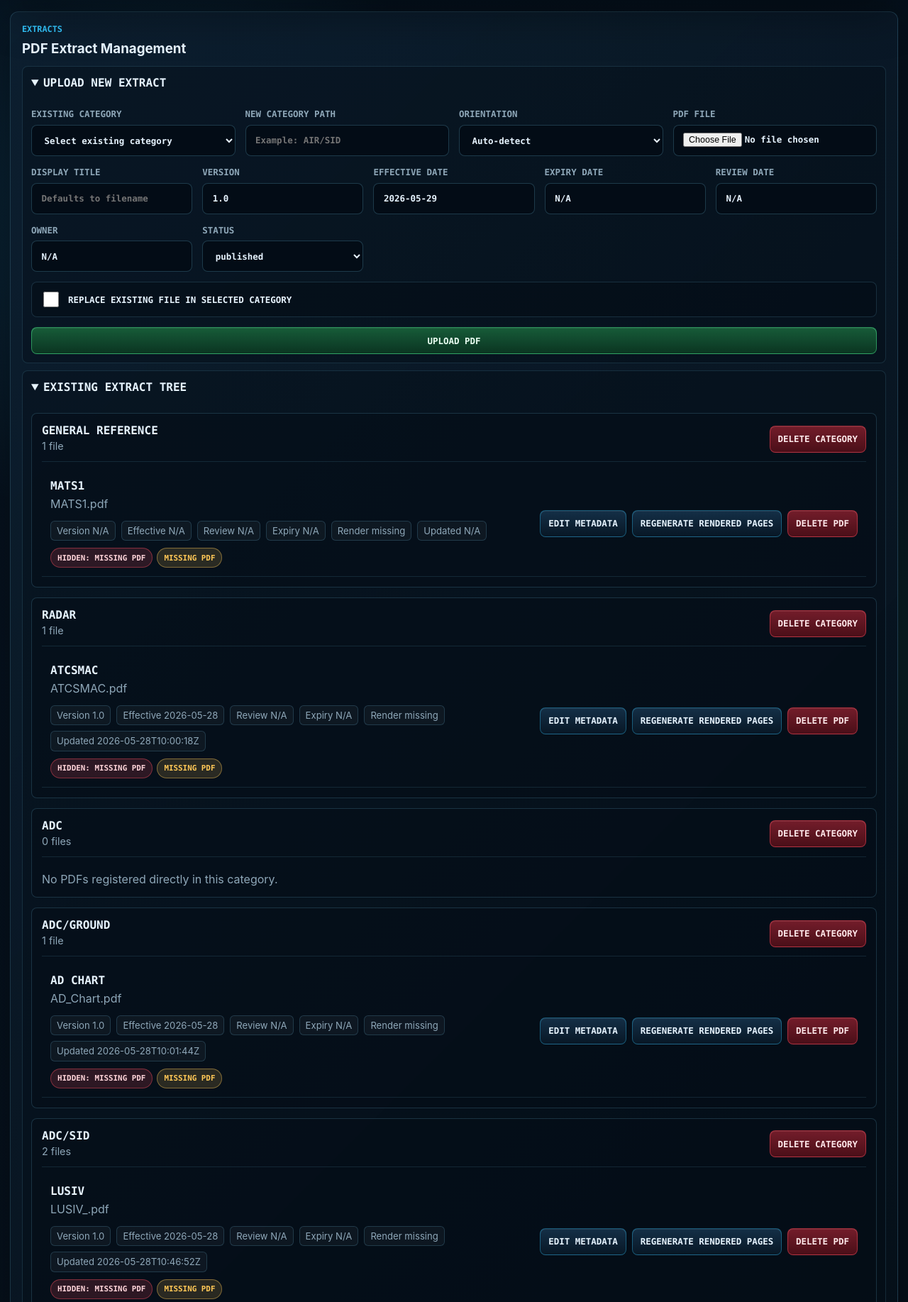
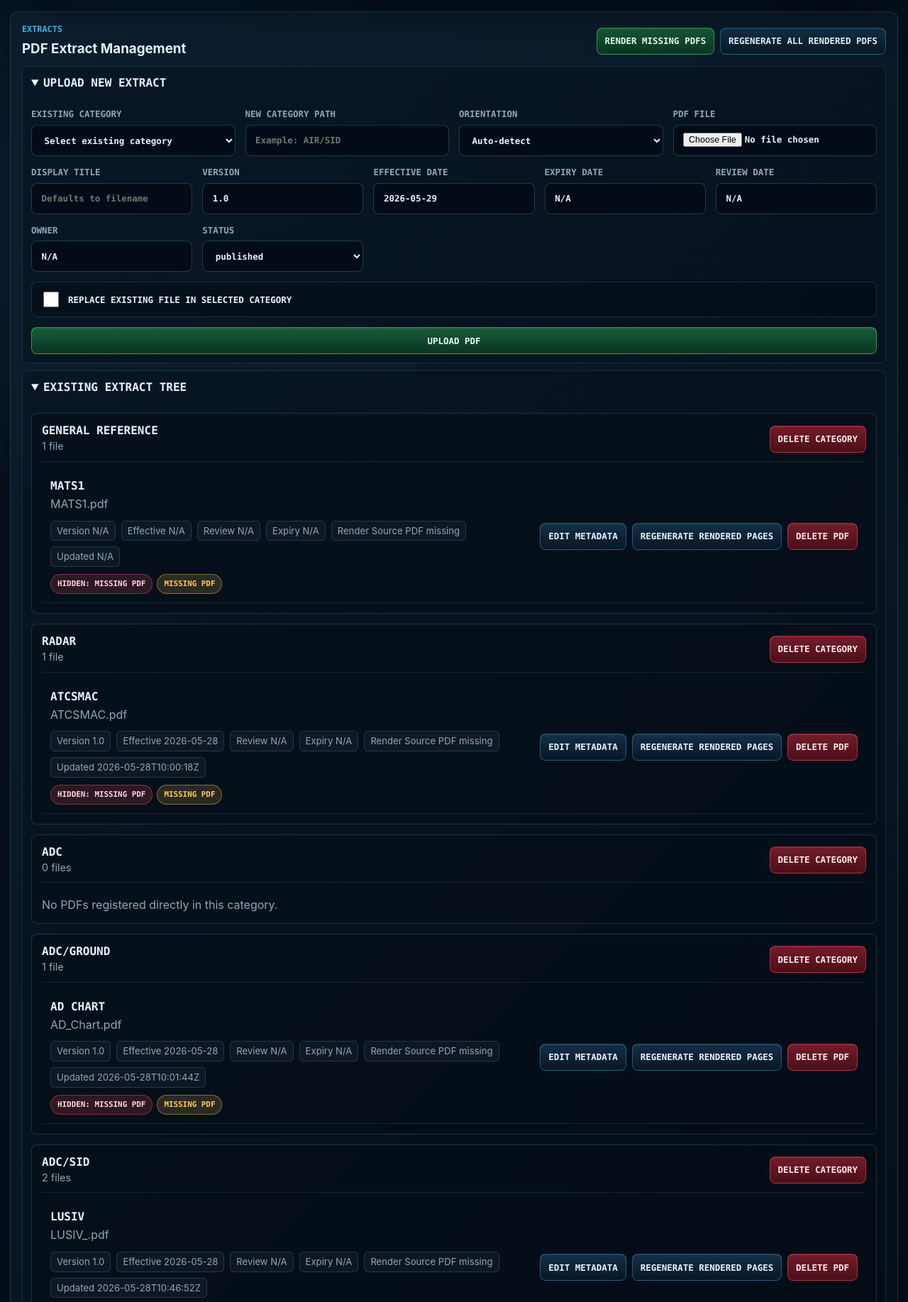
Before and after one commit to ian8500/EQRF, a Flask app: page /admin in a window 1280 px wide. Shown: the part 159-1994 px from the top of the page at 71% size. Run offline with Flask 3, Linux system fonts and the light colour scheme; the visitor is signed in with stand-in values (Sample User, id 1); data that the repository does not hold is empty; some libraries are stand-ins or nearby versions.

Commit message:
Add rendered PDF migration actions

```diff
--- a/app.py
+++ b/app.py
@@ -650,6 +650,16 @@ def flatten_extract_categories(extracts: Any) -> List[Dict[str, Any]]:
             })
 
     if isinstance(extracts, dict):
+        root_files = _list_file_entries_in_node(extracts)
+        if root_files:
+            categories.append({
+                'path': '--',
+                'node': extracts,
+                'files': root_files,
+                'file_count': len([entry for entry in root_files if file_entry_name(entry)]),
+                'subcategory_count': 0,
+                'empty': False,
+            })
         for key, value in extracts.items():
             if key == '__files__':
                 continue
@@ -910,6 +920,28 @@ def find_missing_rendered_pages(extracts: Any) -> List[Dict[str, Any]]:
         item for item in flatten_extract_files(extracts)
         if item.get('pdf_exists') and not rendered_pages_exist(item['filename'])
     ]
+
+
+def render_status_for_entry(entry: Any) -> str:
+    filename = file_entry_name(entry)
+    metadata = normalise_file_entry(entry)
+    if not filename or not local_pdf_exists(filename):
+        return 'source_missing'
+    if rendered_pages_exist(filename):
+        return 'ready'
+    if metadata.get('render_status') == 'failed':
+        return 'failed'
+    return 'missing'
+
+
+def render_status_label(status: str) -> str:
+    labels = {
+        'ready': 'Ready',
+        'missing': 'Missing rendered pages',
+        'failed': 'Failed',
+        'source_missing': 'Source PDF missing',
+    }
+    return labels.get(status, 'Missing rendered pages')
 
 
 def find_orphan_jpgs(extracts: Any, jpg_dir: Path = JPG_DIR) -> List[str]:
@@ -1313,6 +1345,104 @@ def render_pdf_to_images(
         return manifest
 
 
+def _update_render_metadata_for_pdf(extracts: MutableMapping[str, Any], filename: str, metadata: Dict[str, Any]) -> int:
+    updated = 0
+
+    def update_entry(entry: Any) -> Any:
+        nonlocal updated
+        if file_entry_name(entry) != filename:
+            return entry
+        item = normalise_file_entry(entry)
+        item.update(metadata)
+        item['pdf'] = filename
+        item['title'] = item.get('title') or _pdf_base(filename)
+        updated += 1
+        return item
+
+    def visit(node: Any) -> Any:
+        if isinstance(node, list):
+            return [update_entry(entry) for entry in node]
+        if isinstance(node, dict):
+            if isinstance(node.get('__files__'), list):
+                node['__files__'] = [update_entry(entry) for entry in node['__files__']]
+            for key, value in list(node.items()):
+                if key == '__files__':
+                    continue
+                node[key] = visit(value)
+        return node
+
+    visit(extracts)
+    return updated
+
+
+def _render_manifest_metadata(filename: str, manifest: Dict[str, Any]) -> Dict[str, Any]:
+    page_count = int(manifest.get('page_count') or 0) or get_pdf_page_count(filename)
+    return {
+        'page_count': page_count,
+        'render_status': 'ready',
+        'render_format': manifest.get('format', ''),
+        'rendered_at': manifest.get('rendered_at', _utc_timestamp()),
+        'last_updated': _utc_timestamp(),
+    }
+
+
+def render_registered_pdfs(extracts: MutableMapping[str, Any], force: bool = False) -> Dict[str, Any]:
+    summary = {
+        'rendered': 0,
+        'skipped': 0,
+        'failed': 0,
+        'failures': [],
+    }
+    files = flatten_extract_files(extracts)
+    by_filename: Dict[str, List[Dict[str, Any]]] = {}
+    for item in files:
+        by_filename.setdefault(item['filename'], []).append(item)
+
+    for filename, registrations in sorted(by_filename.items()):
+        categories = [item['category'] for item in registrations]
+        target_path = f"{', '.join(categories)} / {filename}"
+        if not local_pdf_exists(filename):
+            summary['failed'] += 1
+            summary['failures'].append({'filename': filename, 'reason': 'Source PDF missing', 'categories': categories})
+            append_audit_log(
+                'render_pdf_failed',
+                'extract',
+                target_path,
+                f'Render skipped for {filename}: source PDF missing',
+            )
+            continue
+        if not force and rendered_pages_exist(filename):
+            summary['skipped'] += 1
+            continue
+        try:
+            manifest = render_pdf_to_images(filename)
+            metadata = _render_manifest_metadata(filename, manifest)
+            _update_render_metadata_for_pdf(extracts, filename, metadata)
+            summary['rendered'] += 1
+            append_audit_log(
+                'render_pdf',
+                'extract',
+                target_path,
+                f"Rendered {filename}",
+                {'page_count': metadata['page_count'], 'format': metadata.get('render_format', '')},
+            )
+        except Exception as exc:
+            summary['failed'] += 1
+            summary['failures'].append({'filename': filename, 'reason': str(exc), 'categories': categories})
+            _update_render_metadata_for_pdf(extracts, filename, {
+                'render_status': 'failed',
+                'last_updated': _utc_timestamp(),
+            })
+            append_audit_log(
+                'render_pdf_failed',
+                'extract',
+                target_path,
+                f'Render failed for {filename}: {exc}',
+            )
+
+    return summary
+
+
 def get_pdf_page_count(filename: str) -> int:
     try:
         filename = _safe_pdf_filename(filename)
@@ -1714,14 +1844,20 @@ def _admin_context() -> Dict[str, Any]:
             elif not local_pdf_exists(filename):
                 visibility_label = 'Hidden: missing PDF'
                 visibility_state = 'missing-pdf'
+            elif not rendered_pages_exist(filename):
+                visibility_label = 'Hidden: missing rendered pages'
+                visibility_state = 'missing-rendered'
             else:
                 visibility_label = 'Hidden: invalid metadata'
                 visibility_state = 'hidden'
             file_issues = lookup.get((category['path'], filename), [])
+            render_status = render_status_for_entry(entry)
             files.append({
                 'filename': filename,
                 'title': item.get('title') or _pdf_base(filename),
                 'metadata': item,
+                'render_status': render_status,
+                'render_status_label': render_status_label(render_status),
                 'status_label': metadata_status_label(item),
                 'status_state': metadata_status_state(item),
                 'jpgs': file_entry_jpgs(entry),
@@ -2043,13 +2179,23 @@ def _registered_extract_entry(category: str, filename: str) -> Optional[Any]:
     return _find_file_entry(node, filename)
 
 
-def _unavailable(title: str, message: str, back_label: str, back_endpoint: str, status: int = 404):
+def _unavailable(
+    title: str,
+    message: str,
+    back_label: str,
+    back_endpoint: str,
+    status: int = 404,
+    render_category: str = '',
+    render_filename: str = '',
+):
     return render_template(
         'unavailable.html',
         title=title,
         message=message,
         back_label=back_label,
         back_url=url_for(back_endpoint),
+        render_category=render_category,
+        render_filename=render_filename,
     ), status
 
 
@@ -2387,7 +2533,14 @@ def extracts_viewer(category, filename):
     if not pdf_path.exists():
         return _unavailable('Extract unavailable', 'The local source PDF is missing and must be repaired in Admin.', 'Back to Extracts', 'extracts_index')
     if not rendered_pages_exist(filename):
-        return _unavailable('Extract unavailable', 'This extract has not been rendered for viewing. Please contact Admin.', 'Back to Extracts', 'extracts_index')
+        return _unavailable(
+            'Extract unavailable',
+            'This extract has not been rendered for viewing. Please contact Admin.',
+            'Back to Extracts',
+            'extracts_index',
+            render_category=normalised_category,
+            render_filename=filename,
+        )
 
     rendered_pages = get_rendered_pages(filename)
     manifest = load_render_manifest(filename) or {}
@@ -2712,6 +2865,11 @@ def regenerate_pdf():
         extracts = _json_clone(get_extracts())
         node = _get_node_for_path(extracts, safe_path_parts(category))
         entry = _find_file_entry(node, filename) if node is not None else None
+        if category == '--' and entry is None:
+            root_entry = _find_file_entry(extracts, filename)
+            if root_entry is not None:
+                node = extracts
+                entry = root_entry
         if entry is None:
             raise ValueError('File not found in category.')
         pdf_path = PDF_DIR / filename
@@ -2741,6 +2899,36 @@ def regenerate_pdf():
     except (ValueError, RuntimeError) as exc:
         flash(str(exc), 'error')
     return redirect(url_for('admin_panel'))
+
+
+def _render_batch_response(force: bool) -> Any:
+    extracts = _json_clone(get_extracts())
+    summary = render_registered_pdfs(extracts, force=force)
+    save_extracts(extracts)
+    trigger_client_refresh()
+    action = 'regenerate_all_rendered_pages' if force else 'render_missing_pdfs'
+    append_audit_log(
+        action,
+        'extract',
+        'all',
+        f"{summary['rendered']} rendered, {summary['skipped']} skipped, {summary['failed']} failed",
+        summary,
+    )
+    category = 'success' if summary['failed'] == 0 else 'warning'
+    flash(f"{summary['rendered']} rendered, {summary['skipped']} skipped, {summary['failed']} failed", category)
+    return redirect(url_for('admin_panel'))
+
+
+@app.route('/admin/render_missing_pdfs', methods=['POST'])
+@login_required
+def render_missing_pdfs():
+    return _render_batch_response(force=False)
+
+
+@app.route('/admin/render_all_pdfs', methods=['POST'])
+@login_required
+def render_all_pdfs():
+    return _render_batch_response(force=True)
 
 
 @app.route('/admin/delete_category', methods=['POST'])
--- a/templates/admin_dashboard.html
+++ b/templates/admin_dashboard.html
@@ -21,6 +21,16 @@
       <div>
         <p class="eyebrow">Extracts</p>
         <h3>PDF Extract Management</h3>
+      </div>
+      <div class="admin-actions">
+        <form action="{{ url_for('render_missing_pdfs') }}" method="post">
+          <input type="hidden" name="csrf_token" value="{{ csrf_token() }}">
+          <button class="btn success" type="submit">Render Missing PDFs</button>
+        </form>
+        <form action="{{ url_for('render_all_pdfs') }}" method="post" onsubmit="return confirm('Regenerate rendered pages for all registered PDFs?');">
+          <input type="hidden" name="csrf_token" value="{{ csrf_token() }}">
+          <button class="btn" type="submit">Regenerate All Rendered PDFs</button>
+        </form>
       </div>
     </div>
 
@@ -134,7 +144,7 @@
                         <span>Effective {{ file.metadata.effective_date }}</span>
                         <span>Review {{ file.metadata.review_date }}</span>
                         <span>Expiry {{ file.metadata.expiry_date }}</span>
-                        <span>Render {{ file.metadata.render_status }}</span>
+                        <span>Render {{ file.render_status_label }}</span>
                         <span>Updated {{ file.metadata.last_updated }}</span>
                       </div>
                       <div class="status-chip-row">
```
Also changed, not shown: templates/unavailable.html (+8 -0 lines), tests/test_app.py (+62 -0 lines), CHANGELOG.md, README.md.
